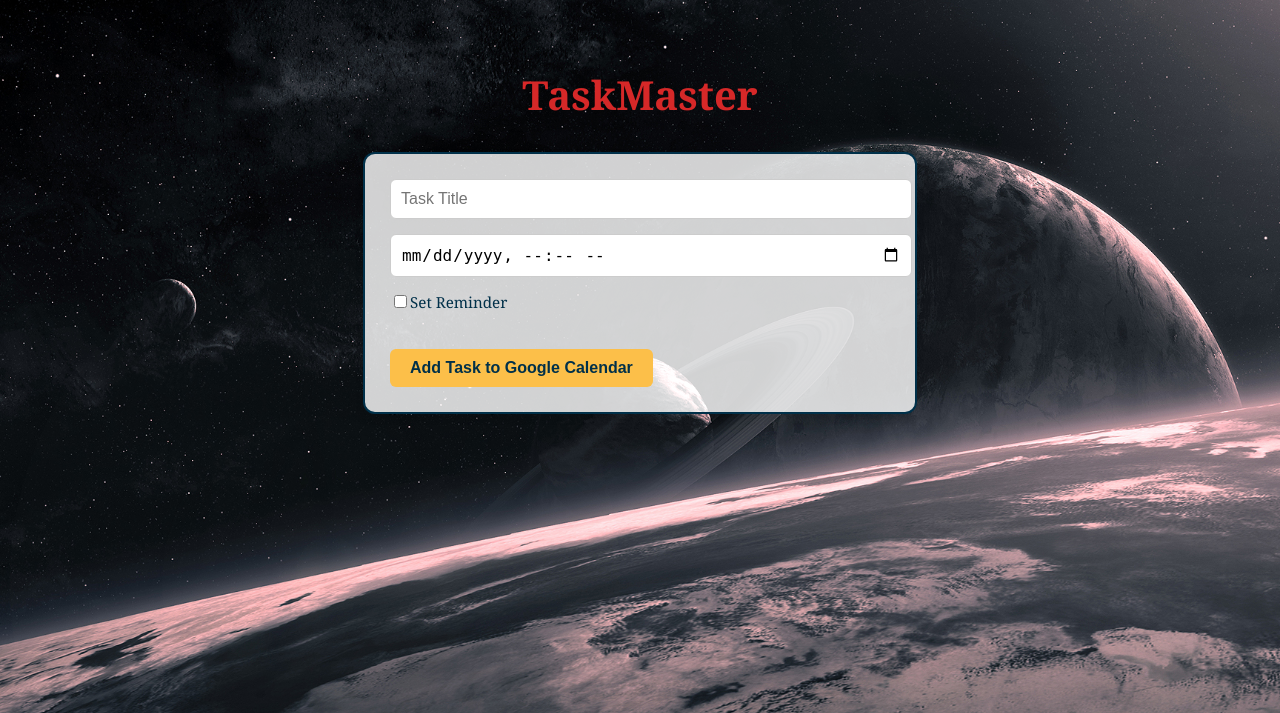
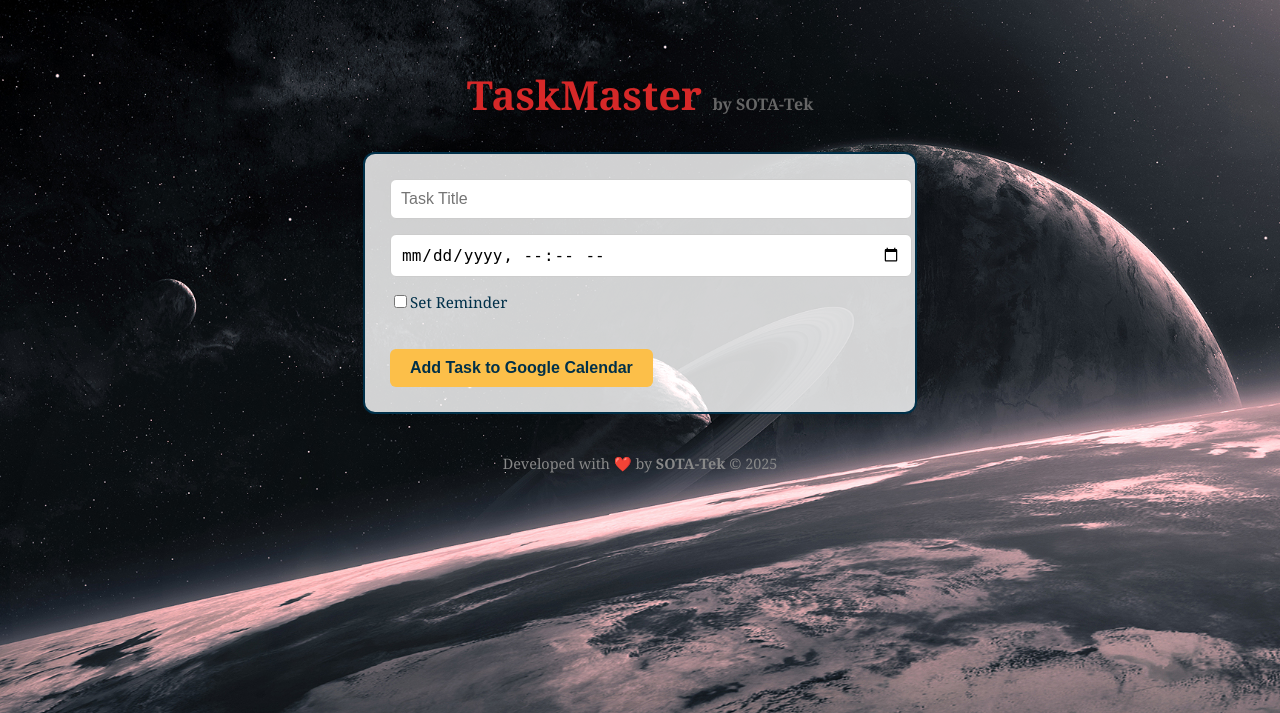
Before and after one commit to Ryoku-san/taskmaster, a Flask app: page / in a window 1280 px wide. Shown: the top 713 px of the page. Run offline with Flask 3, Linux system fonts and the light colour scheme; parts of the project's set-up code (start-up, migrations or seed data) failed here and were passed over.

Commit message:
feat: add SOTA-Tek branding and footer

```diff
--- a/templates/index.html
+++ b/templates/index.html
@@ -4,11 +4,19 @@
   <meta charset="UTF-8">
   <meta name="viewport" content="width=device-width, initial-scale=1.0">
   <title>TaskMaster</title>
+  <meta name="author" content="SOTA-Tek">
+  <meta name="copyright" content="&copy; 2025 SOTA-Tek">
+  <meta name="description" content="TaskMaster – A smart event tracker built by SOTA-Tek. Add tasks, set reminders, and sync with Google Calendar.">
+
   <link rel="stylesheet" href="{{ url_for('static', filename='style.css') }}">
   <link rel="icon" href="https://img.icons8.com/color/48/000000/task.png">
 </head>
 <body>
-  <h1>TaskMaster</h1>
+  <h1>
+    TaskMaster
+    <small style="font-size: 1rem; color: #666;">by SOTA-Tek</small>
+  </h1>
+
   <form id="taskForm" method="POST" action="/add-task">
     <input type="text" name="title" id="title" placeholder="Task Title" required><br>
     <input type="datetime-local" name="time" id="time" required><br>
@@ -17,6 +25,12 @@
   </form>
 
   <ul id="taskList"></ul>
+
+  <!-- Footer -->
+  <footer style="text-align: center; margin-top: 40px; font-size: 0.9rem; color: #888;">
+    Developed with ❤️ by <strong>SOTA-Tek</strong> &copy; 2025
+  </footer>
+
   <script src="{{ url_for('static', filename='script.js') }}"></script>
 </body>
 </html>
```
Lines whose indentation alone changed are shown as unchanged.
